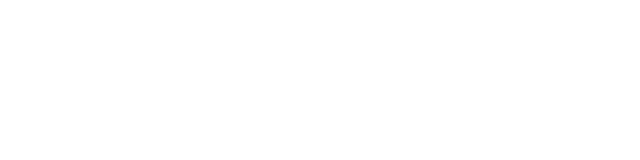
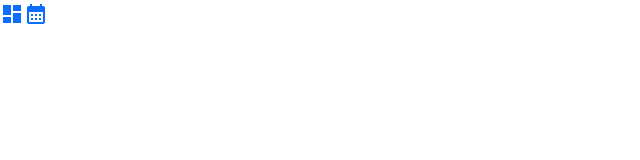
Before and after one commit to Tarleton-Computer-Society/afterhours, a React (Create React App) app in the folder main/frontend/: page / in a window 1280 px wide. Shown: the top 160 px of the page, without its empty margins (0-640 px from the left). Built offline with nearby package versions, Linux system fonts and the light colour scheme.

Commit message:
update code

```diff
--- a/main/frontend/package.json
+++ b/main/frontend/package.json
@@ -3,6 +3,10 @@
   "version": "0.1.0",
   "private": true,
   "dependencies": {
+    "@emotion/react": "^11.10.0",
+    "@emotion/styled": "^11.10.0",
+    "@mui/icons-material": "^5.10.3",
+    "@mui/material": "^5.10.3",
     "@testing-library/jest-dom": "^5.16.5",
     "@testing-library/react": "^13.3.0",
     "@testing-library/user-event": "^13.5.0",
--- /dev/null
+++ b/main/frontend/src/assets/style/components/app.css
@@ -0,0 +1 @@
+.app-body{height:100vh}
--- /dev/null
+++ b/main/frontend/src/assets/style/components/app.scss
@@ -0,0 +1,3 @@
+.app-body {
+    height: 100vh
+}
--- a/main/frontend/src/assets/style/components/bars.css
+++ /dev/null
@@ -1 +0,0 @@
-.first-bar{width:-webkit-max-content !important;width:-moz-max-content !important;width:max-content !important;height:100%}.first-bar .top-logo img{-o-object-fit:cover;object-fit:cover;height:65px;width:auto}.first-bar .lower-body .user-info-box{width:-webkit-max-content;width:-moz-max-content;width:max-content;background:#87c7ff;padding:1%;color:#fff;font-family:poppins}
--- a/main/frontend/src/assets/style/components/bars.scss
+++ b/main/frontend/src/assets/style/components/bars.scss
@@ -1,20 +1,3 @@
-.first-bar {
-    width: max-content !important;
-    height: 100%;
-    .top-logo {
-        img {
-            object-fit: cover;
-            height: 65px;
-            width: auto;
-        }
-    }
-    .lower-body {
-        .user-info-box {
-            width: max-content;
-            background: #87c7ff;
-            padding: 1%;
-            color: white;
-            font-family: poppins;
-        }
-    }
+.side-bar {
+    a {}
 }
--- a/main/frontend/src/assets/style/main.css
+++ b/main/frontend/src/assets/style/main.css
@@ -1 +1 @@
-@import"./components/globals.scss";@import"./components/nav.scss";@import"./components/bars.scss";@import"./components/auth.scss"
+@import"./components/globals.scss";@import"./components/app.scss";@import"./components/nav.scss";@import"./components/bars.scss";@import"./components/auth.scss"
--- a/main/frontend/src/assets/style/main.scss
+++ b/main/frontend/src/assets/style/main.scss
@@ -1,6 +1,10 @@
 /* Gloal stylesheet*/
 
 @import url('./components/globals.scss');
+
+/* Stylesheet for the app page*/
+
+@import url('./components/app.scss');
 
 /* Stylesheet for Navbar*/
 
--- a/main/frontend/src/views/Home.js
+++ b/main/frontend/src/views/Home.js
@@ -1,5 +1,6 @@
 import React from 'react';
-
+import DashboardIcon from '@mui/icons-material/Dashboard';
+import CalendarMonthIcon from '@mui/icons-material/CalendarMonth';
 import PropTypes from 'prop-types';
 import applogo from '../assets/images/afterhours-logo.png';
 import { NavBar } from '../components';
@@ -33,9 +34,16 @@
 
     render() {
         return <>
-           <div className='container-fluid h-100vh row'>
-        <nav></nav>
+           <div className='w-100 h-100vh '>
 
+        <div className="app-body">
+            <div className="side-bar">
+           <a href=""><DashboardIcon/></a>
+           <a href=""><CalendarMonthIcon/></a>
+            </div>
+            <div className="middle-bar"></div>
+            <div className="right-bar"></div>
+        </div> <nav></nav>
            </div>
         </>;
     }
```
Also changed, not shown: 1 other file (tests, documents, lock files or other folders).
